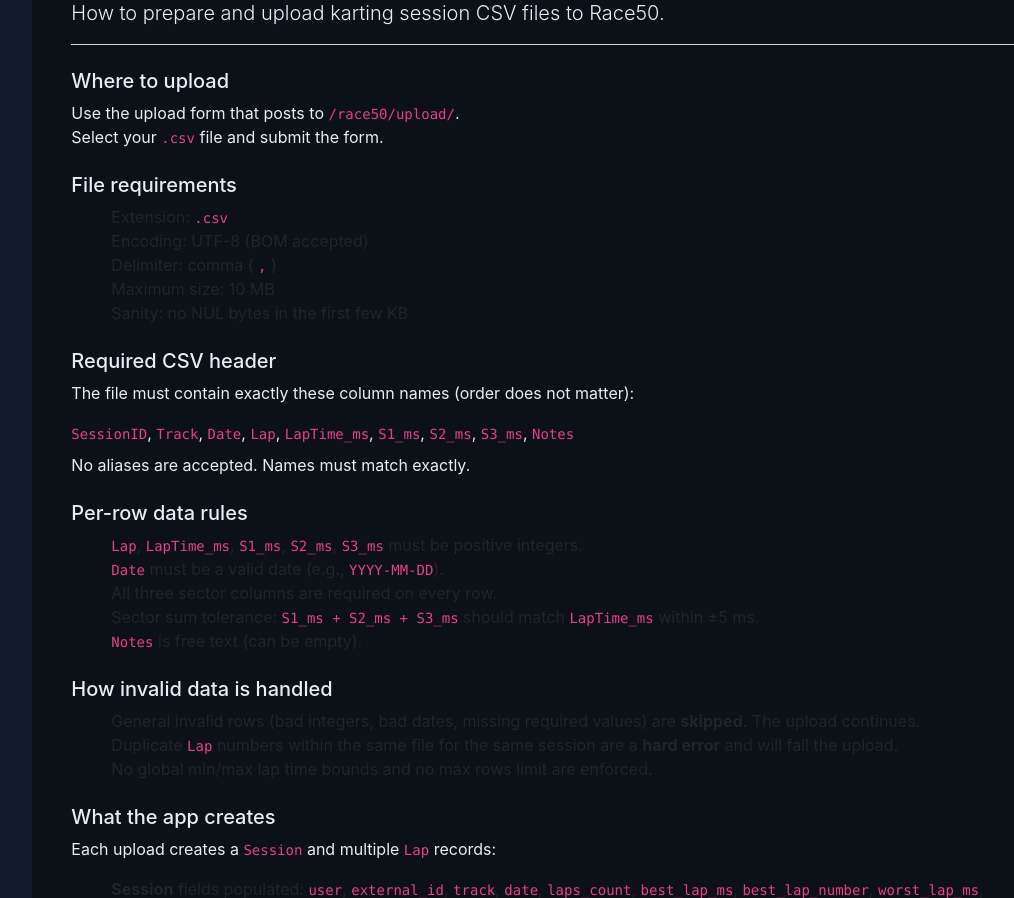
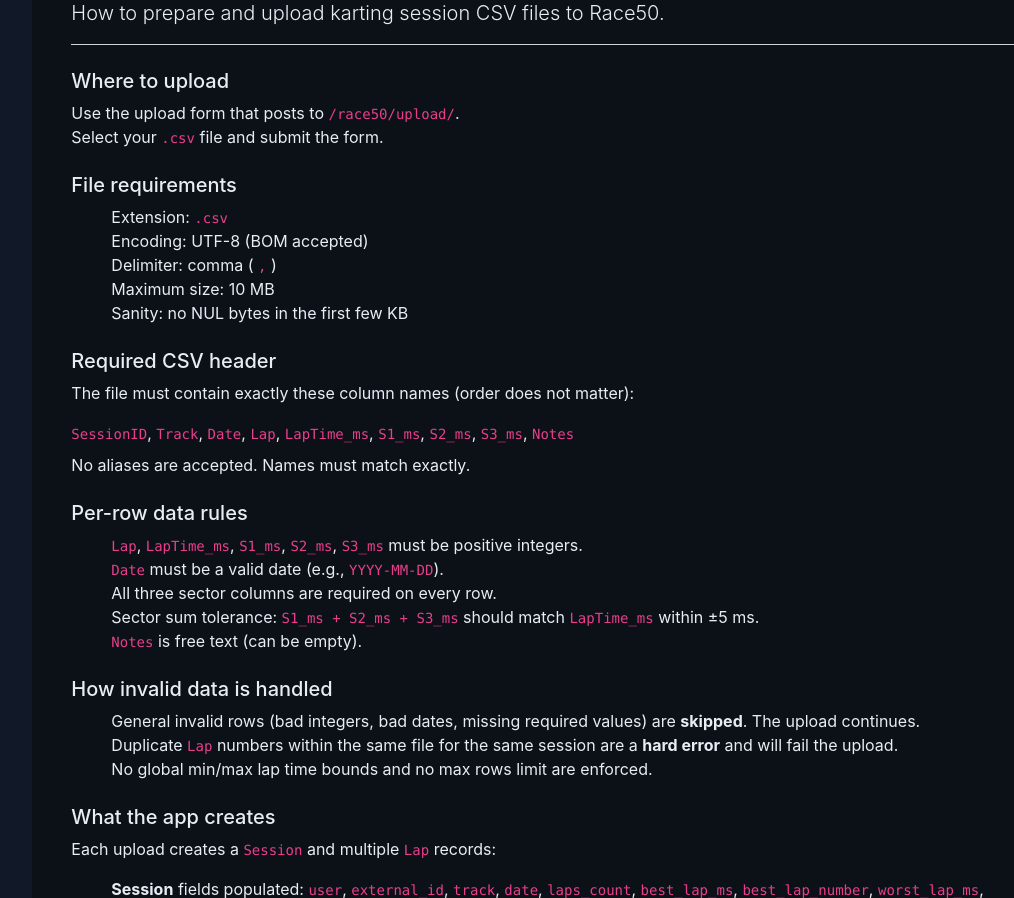
Before and after one commit to danielsaboridotorresia/Race50, a Django app: page /race50/guide in a window 1280 px wide. Shown: the part 148-1046 px from the top of the page, without its empty margins (181-1195 px from the left). Run offline with Django 5.2, Linux system fonts and the light colour scheme; some libraries are stand-ins or nearby versions.

Commit message:
style: guide page

```diff
--- /dev/null
+++ b/race50/static/race50/css/guide.css
@@ -0,0 +1,4 @@
+/* Every text */
+p, li, ul, ol, h1, h2, h3, h4, h5, h6 {
+    color: #E6EDF3;
+}
--- a/race50/static/race50/css/style.css
+++ b/race50/static/race50/css/style.css
@@ -18,10 +18,6 @@ h1, h2, h3, h4, h5, h6, p {
     color: #E6EDF3;
 }
 
-#text{
-    color: #E6EDF3;
-}
-
 a {
     color: #7C3AED;
 }
@@ -32,6 +28,7 @@ a:hover {
 /* Sidebar on the left */
 .sidebar {
     background-color: #111827;
+    min-height: 100vh;
     height: auto;
     padding: 20px;
 }
--- a/race50/templates/race50/guide.html
+++ b/race50/templates/race50/guide.html
@@ -1,4 +1,7 @@
 {% extends "race50/layout.html" %}
+{% load static %}
+{% load race50_extras %}
+
 {% block title %}CSV Upload Guide — Race50{% endblock %}
 
 {% block body %}
@@ -89,4 +92,6 @@
 
     <p class="text-muted small mb-0">Last updated: 11 Oct 2025</p>
   </div>
+  {% load static %}
+          <link rel="stylesheet" href="{% static 'race50/css/guide.css' %}">
 {% endblock %}
```
Lines whose indentation alone changed are shown as unchanged.
